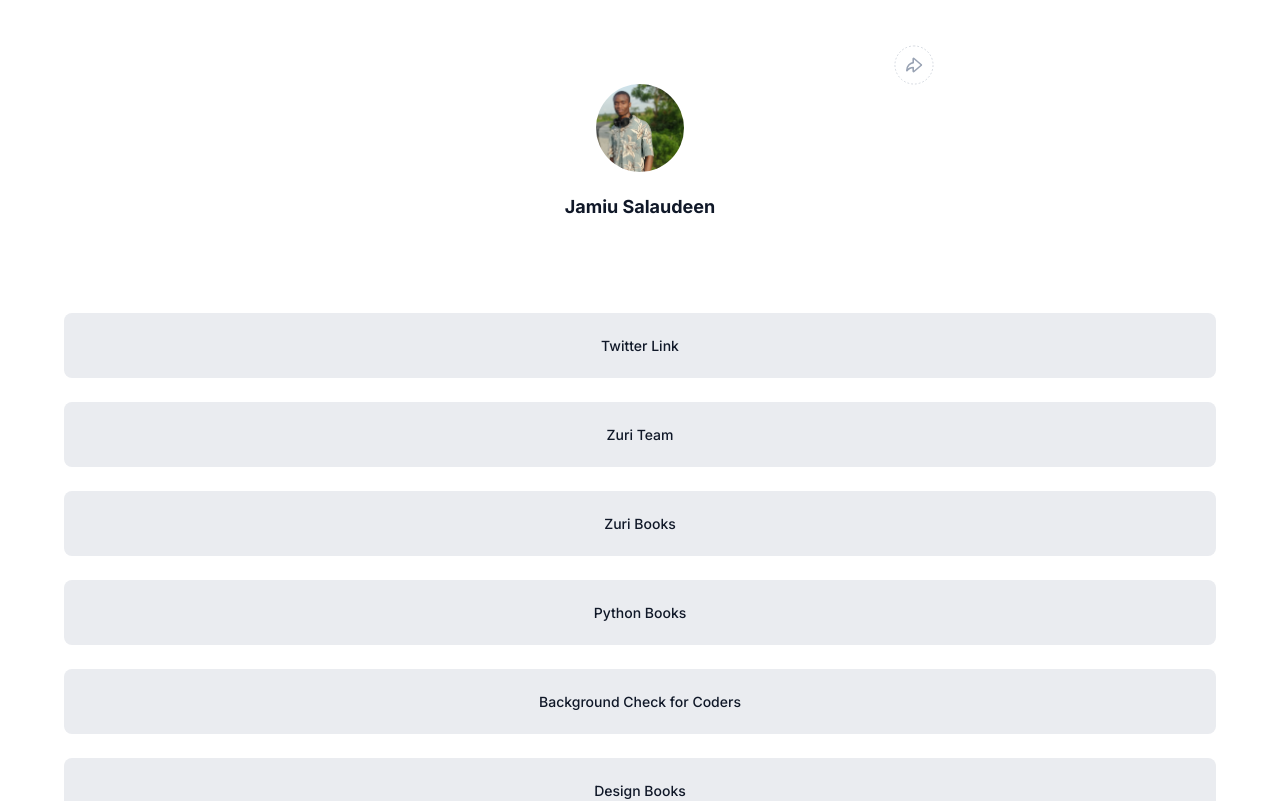
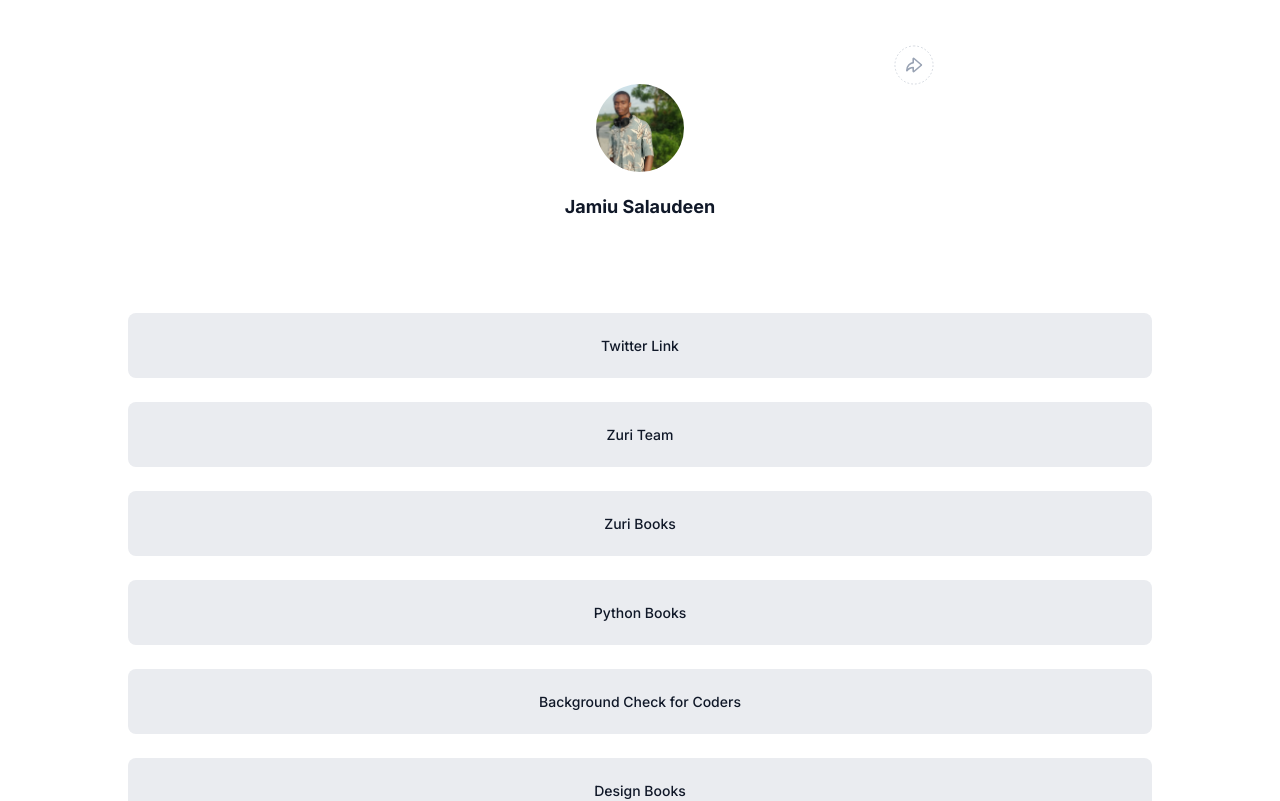
Before and after one commit to dExtinctedCoder/Hngi9Task1, a React (Vite) app: page / in a window 1280 px wide. Shown: the top 801 px of the page. Built offline with nearby package versions, Linux system fonts and the light colour scheme.

Commit message:
Base css file

```diff
--- a/src/index.css
+++ b/src/index.css
@@ -1,8 +1,13 @@
 @import url('https://fonts.googleapis.com/css2?family=Inter:wght@400;500;700&display=swap');
 
 :root {
-  --container-width: min(100% - 2rem, 1152px);
+  --container-width: min(100% - 2rem, 1024px);
+  --padding-container-sm: 2rem 1rem;
+  --padding-container-md: 2rem 3rem;
+  --padding-container-lg: 3rem 7rem;
   --link-color: #EAECF0;
+  --link-hovered: #D0D5DD;
+  --link-focus: #98A2B3;
   --text-color: #101828;
 }
 
```
